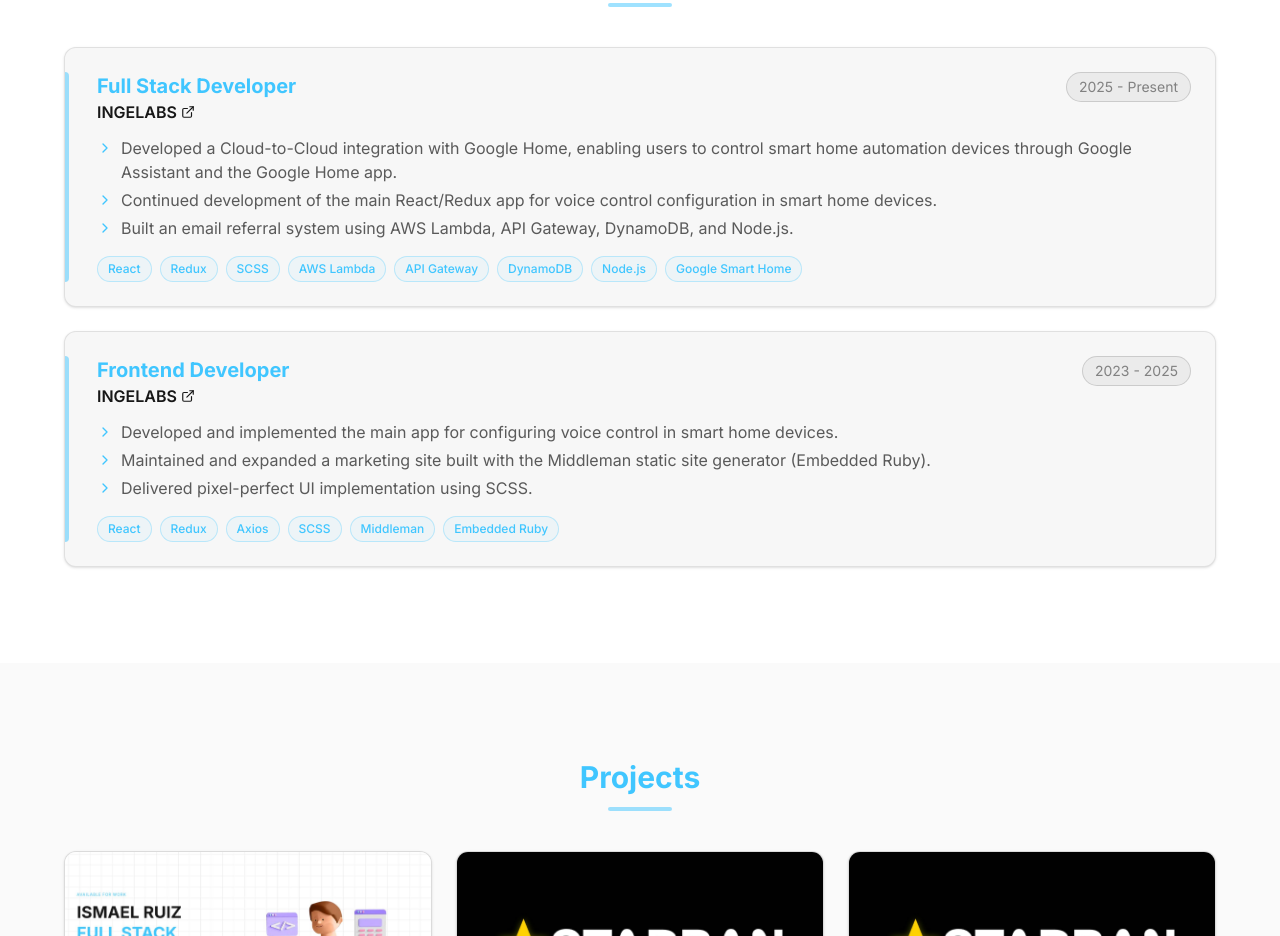
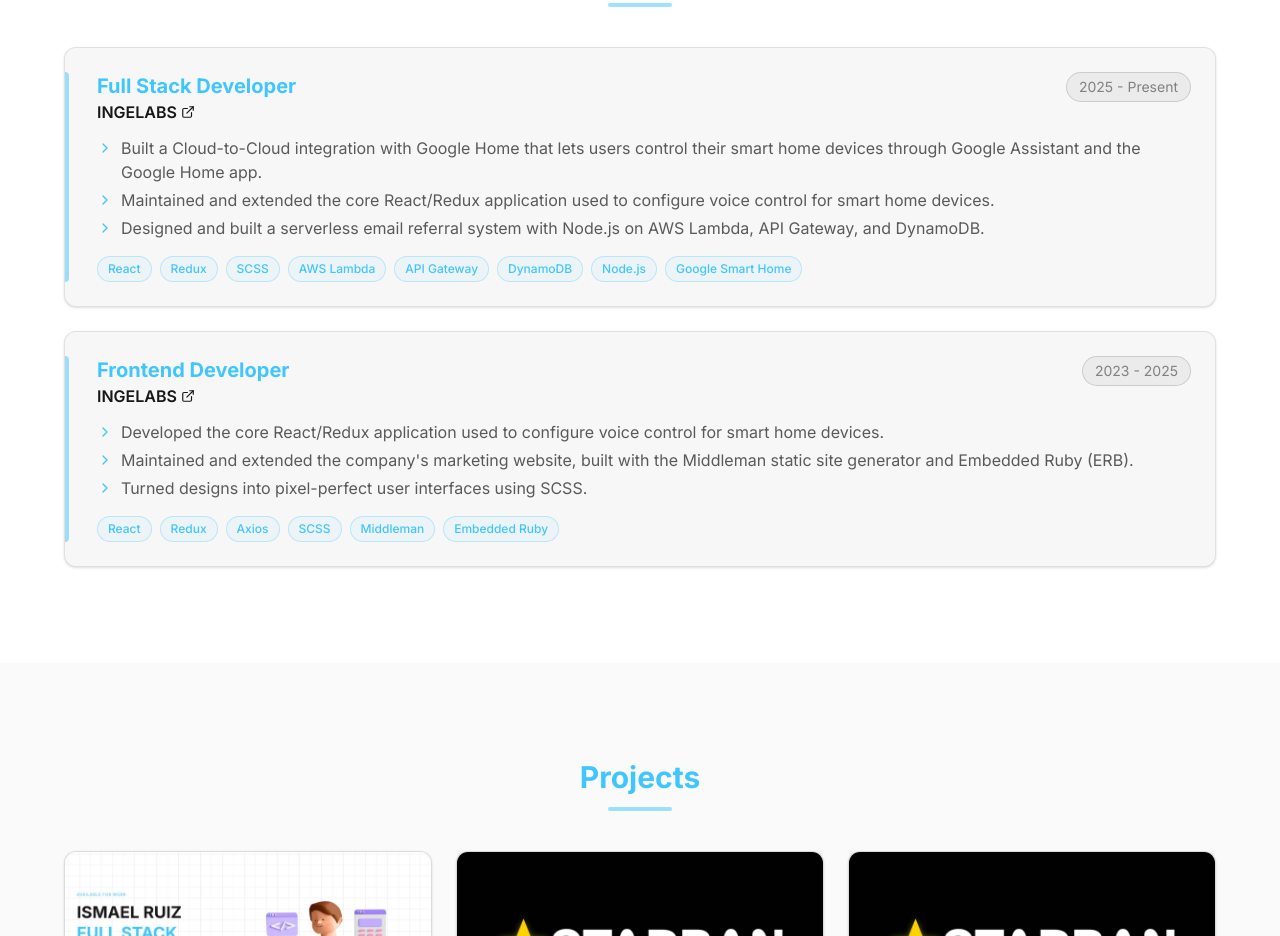
Before and after one commit to 00IRCA/portfolio, a Next.js app: page / in a window 1280 px wide. Shown: the part 2640-3576 px from the top of the page. Built offline with nearby package versions, Linux system fonts and the light colour scheme; no server answers.

Commit message:
refactor: improve wording of experience descriptions

```diff
--- a/src/data/experience.ts
+++ b/src/data/experience.ts
@@ -6,9 +6,9 @@ export const experience = [
     startYear: '2025',
     endYear: 'Present',
     description: [
-      'Developed a Cloud-to-Cloud integration with Google Home, enabling users to control smart home automation devices through Google Assistant and the Google Home app.',
-      'Continued development of the main React/Redux app for voice control configuration in smart home devices.',
-      'Built an email referral system using AWS Lambda, API Gateway, DynamoDB, and Node.js.',
+      'Built a Cloud-to-Cloud integration with Google Home that lets users control their smart home devices through Google Assistant and the Google Home app.',
+      'Maintained and extended the core React/Redux application used to configure voice control for smart home devices.',
+      'Designed and built a serverless email referral system with Node.js on AWS Lambda, API Gateway, and DynamoDB.',
     ],
     technologies: [
       'React',
@@ -28,9 +28,9 @@ export const experience = [
     startYear: '2023',
     endYear: '2025',
     description: [
-      'Developed and implemented the main app for configuring voice control in smart home devices.',
-      'Maintained and expanded a marketing site built with the Middleman static site generator (Embedded Ruby).',
-      'Delivered pixel-perfect UI implementation using SCSS.',
+      'Developed the core React/Redux application used to configure voice control for smart home devices.',
+      "Maintained and extended the company's marketing website, built with the Middleman static site generator and Embedded Ruby (ERB).",
+      'Turned designs into pixel-perfect user interfaces using SCSS.',
     ],
     technologies: ['React', 'Redux', 'Axios', 'SCSS', 'Middleman', 'Embedded Ruby'],
   },
```
